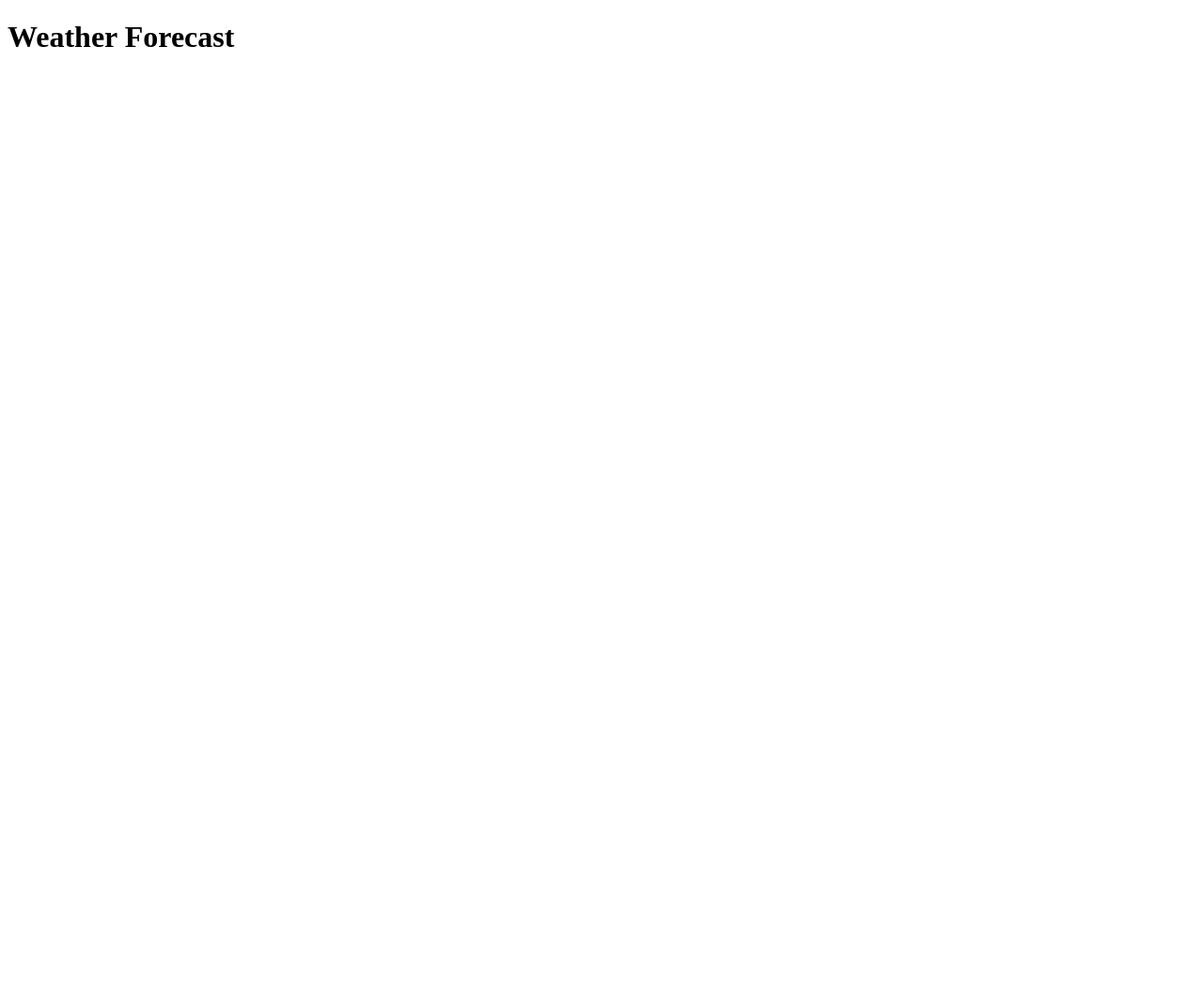
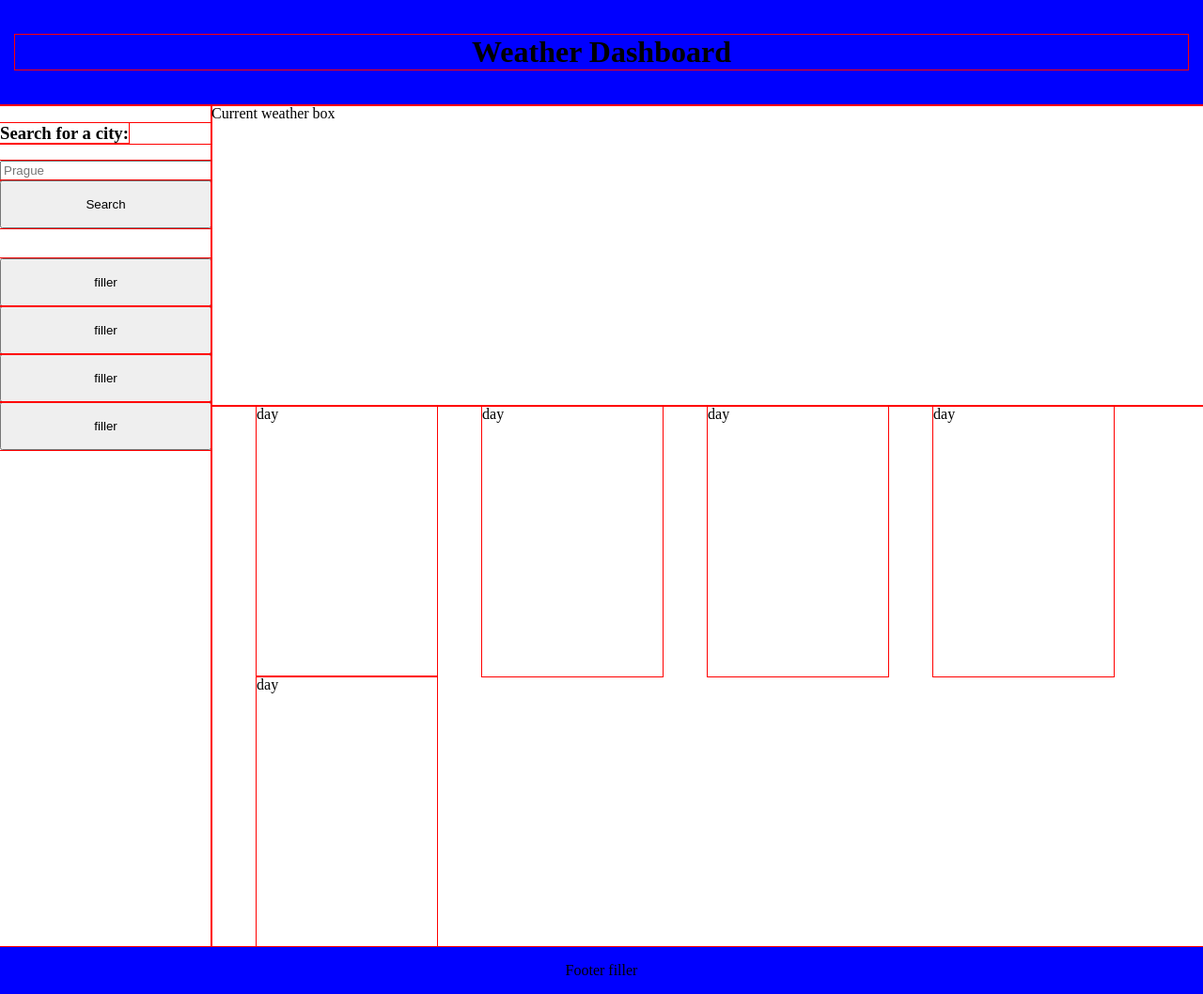
Before and after one commit to anon123123123/du-weather-proj-6, a plain HTML site: page index.html in a window 1280 px wide. Shown: the whole page at 94% size. Before the commit the page ends 800 px from the top, so only its background shows below. Drawn offline with Linux system fonts and the light colour scheme; no server answers.

Commit message:
Basic CSS HTML added

```diff
--- /dev/null
+++ b/assets/css/style.css
@@ -0,0 +1,84 @@
+* {
+    outline: .5px red solid;
+    box-sizing: border-box;
+}
+/* Remove default styles */
+ul {
+    list-style-type: none;
+    margin: 0;
+    padding: 0;
+}
+
+body {
+    margin: 0;
+    min-height: 100vh;
+    display: flex;
+    flex-direction: column;
+}
+/* Header and footer styles */
+.headers {
+    top: 0px;
+    margin: 0;
+    text-align: center;
+    padding: 1rem;
+    background-color: blue;
+}
+
+.footers {
+    background-color: blue;
+    bottom: 0;
+    margin-top: auto;
+    text-align: center;
+    padding: 1rem;
+}
+
+/* Main flexbox row */
+.flex-row {
+    display: -webkit-flex;
+    display: flex;
+    width: 100%;
+    /* flex-wrap: wrap; */
+}
+
+/* Classes for Search aside */
+.aside {
+    width: 20%;
+}
+
+.search-box {
+   min-width: 100%;
+}
+.search-btn {
+    min-width: 100%;
+    padding: 1rem;
+}
+
+.search-history {
+    margin-top: 2rem;
+}
+
+/* Classes for weather boxes */
+.daily-forecast-col {
+    min-width: 80%;
+}
+
+.daily-row {
+    display: flex;
+    flex-wrap: wrap;
+}
+
+.days {
+    width: 12rem;
+    height: 18rem;
+    margin-left: 3rem;
+}
+
+/* CSS for unique Ids */
+#current-box {
+    min-width: 70%;
+    height: 20rem;
+}
+
+#city-search {
+    min-width: 100%;
+}
--- a/index.html
+++ b/index.html
@@ -1,27 +1,66 @@
 <!DOCTYPE html>
 <html lang="en">
+
 <head>
     <meta charset="UTF-8">
     <meta http-equiv="X-UA-Compatible" content="IE=edge">
     <meta name="viewport" content="width=device-width, initial-scale=1.0">
-    <title>Weather Forecaster</title>
+    <link rel="stylesheet" href="./assets/css/style.css">
+    <title>Weather Dashboard</title>
 </head>
+
 <body>
-    <header id="header">
-        <hgroup>
-            <h1>Weather Forecast</h1>
-            <h2></h2>
-        </hgroup>
+    <header id="header" class="headers">
+            <h1>Weather Dashboard</h1>
     </header>
-    <aside>
+    <main class="flex-row">
+        <aside class="aside">
+            <section class="search-box">
+                <form action="#">
+                    <h3><label for="city-search">Search for a city:</label></h3>
+                    <input type="text" id="city-search" placeholder="Prague">
+                    <button type="submit" class="search-btn">Search</button>
+                </form>
+                </section>
+                <section class="search-history">
+                   <ul>
+                        <li><button class="search-btn">filler</button></li>
+                        <li><button class="search-btn">filler</button></li>
+                        <li><button class="search-btn">filler</button></li>
+                        <li><button class="search-btn">filler</button></li>
+                    </ul>
+                </section>
+        </aside>
 
-    </aside>
-    <main>
 
+        <section class="daily-forecast-col">
+            <section class="" id="current-box">
+                Current weather box
+            </section>
+            <section class="daily-row">
+                <section class="days">
+                    day
+                </section>
+                <section class="days">
+                    day
+                </section>
+                <section class="days">
+                    day
+                </section>
+                <section class="days">
+                    day
+                </section>
+                <section class="days">
+                    day
+                </section>
+
+            </section>
+        </section>
     </main>
-    <section id="footer">
-
-    </section>
+    <footer class="footers">
+Footer filler
+    </footer>
     <script src="./assets/js/scripts.js"></script>
 </body>
+
 </html>
```
